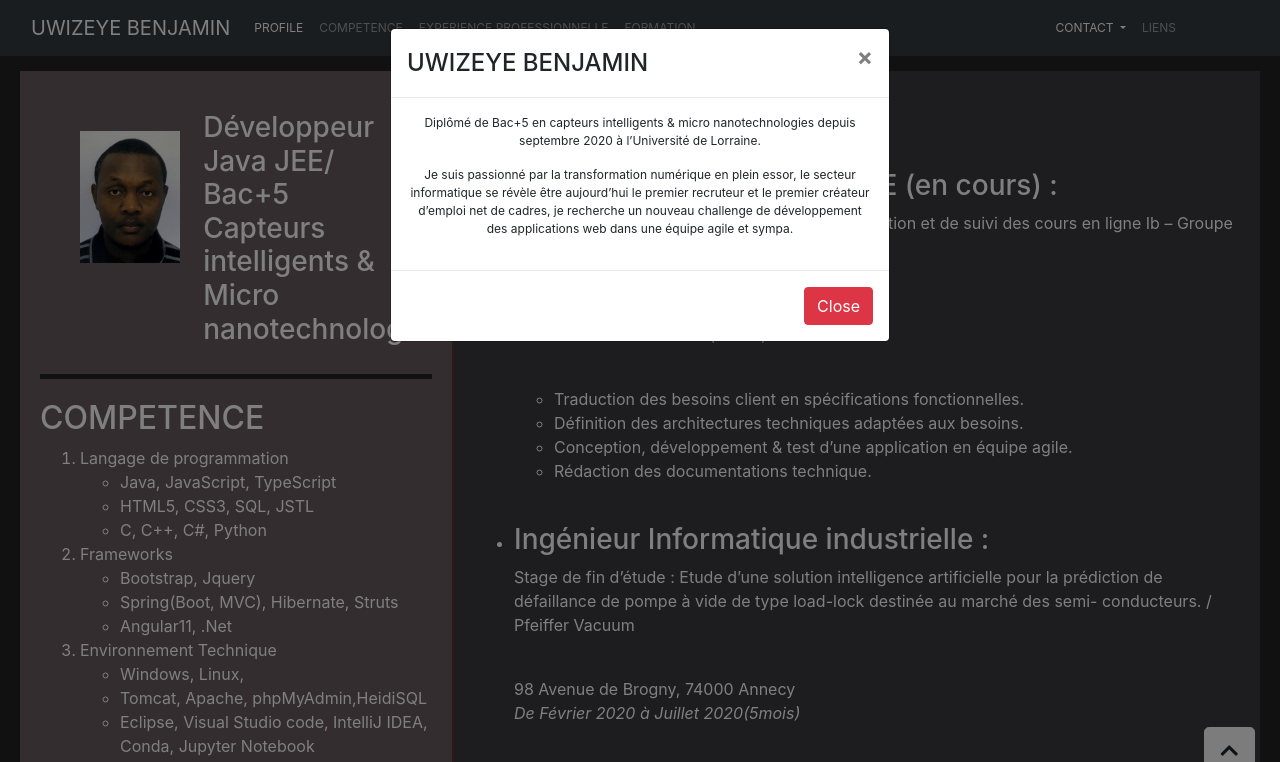
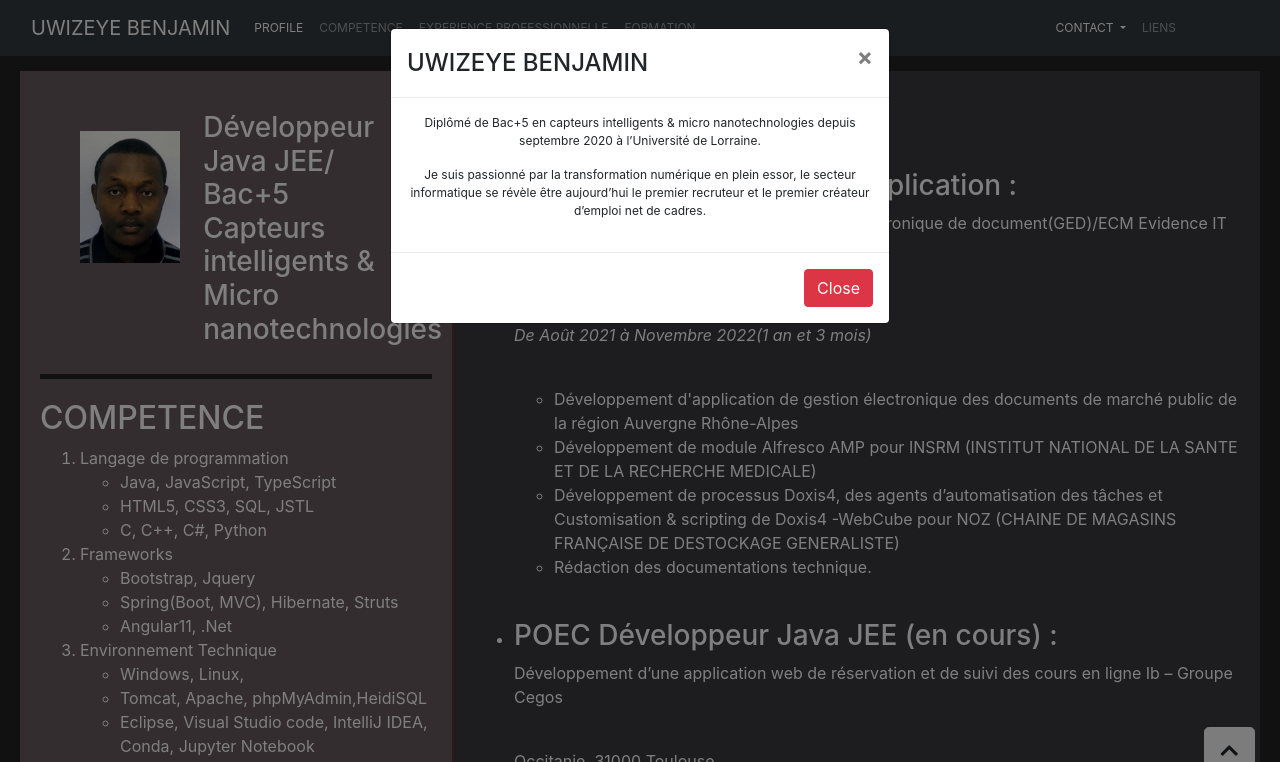
Before and after one commit to benjaminuwizeye/CV, a plain HTML site: page index.html in a window 1280 px wide. Both pictures are taken after a click on the link "PROFILE". Shown: the top 762 px of the page. Drawn offline with nearby package versions, Linux system fonts and the light colour scheme.

Commit message:
Mis à jour le 17 Septembre 2022

```diff
--- a/index.html
+++ b/index.html
@@ -44,9 +44,7 @@
                                         Je suis passionné par
                                         la transformation numérique en plein essor, le secteur
                                         informatique se révèle être aujourd’hui le premier recruteur
-                                        et le premier créateur d’emploi net de cadres, je recherche
-                                        un nouveau challenge de développement des applications web dans
-                                        une équipe agile et sympa.
+                                        et le premier créateur d’emploi net de cadres.
                                         </p>
                                     </p>
 
@@ -161,6 +159,25 @@
                   <div id="experience">
                       <h2> Expérience Professionnelle</h2>
                       <ul>
+                        <p>
+                            <li> <h3>Ingénieur Développeur d'Application
+                                :</h3>
+                                Développement des applications de gestion électronique de document(GED)/ECM
+                                 <span class="entreprise"> Evidence IT en prestation chez AtoS</span>
+                                 <p class="adresse_entreprise">Hérault, 34000 Montpellier <br>
+                                    <span class="date">De Août 2021 à Novembre 2022(1 an et 3 mois)</span> </p>
+
+                                    <ul>
+                                        <li>Développement d'application de gestion électronique des documents de marché
+                                            public de la région Auvergne Rhône-Alpes</li>
+                                        <li>Développement de module Alfresco AMP pour INSRM (INSTITUT NATIONAL DE LA SANTE ET DE LA RECHERCHE
+                                            MEDICALE) </li>
+                                        <li>Développement de processus Doxis4, des agents d’automatisation des tâches et Customisation & scripting de Doxis4 -WebCube
+                                            pour NOZ (CHAINE DE MAGASINS FRANÇAISE DE DESTOCKAGE GENERALISTE) </li>
+                                        <li>Rédaction des documentations technique. </li>
+                                    </ul>
+                            </li>
+                           </p>
                        <p>
                         <li> <h3>POEC Développeur Java JEE (en cours)
                             :</h3>
@@ -179,7 +196,7 @@
                         </li>
                        </p>
                           <p>
-                            <li> <h3>Ingénieur Informatique industrielle :</h3>
+                            <li> <h3>Stage Ingénieur Informatique industrielle :</h3>
                                 Stage de fin d’étude : Etude d’une solution
                                 intelligence artificielle pour la prédiction
                                 de défaillance de pompe à vide de type
@@ -265,7 +282,7 @@
                     <ul>
 
                         <li>
-                            <a href="Benjamin-dev-JAVA.pdf" download="Benjamin-dev-JAVA"><button class="btn" id="download"><i class="fa fa-download"></i> Télecharger</button></a>
+                            <p> Pas de télechargement disponible pour le moment</p>
                         </li>
                     </ul>
                 </div>
@@ -283,8 +300,9 @@
 
             </div>
             <div id="borderbottom">
-                <small id="copyright">&copy; Copyright 2021, Benjamin UWIZEYE All Rights Reserved</small>
+                <small id="copyright">&copy; Copyright 2022, Benjamin UWIZEYE All Rights Reserved</small>
             </div>
+            <small> Dernière mis à jour : le 17 Septembre 2022 </small>
 
         </footer>
 
```
